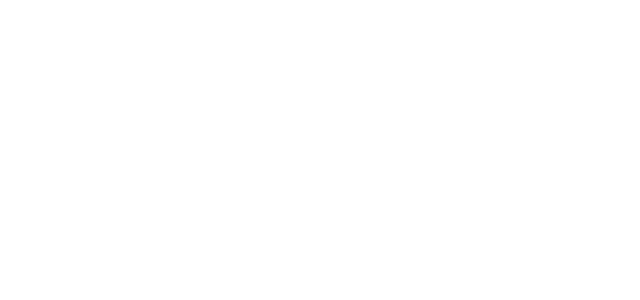
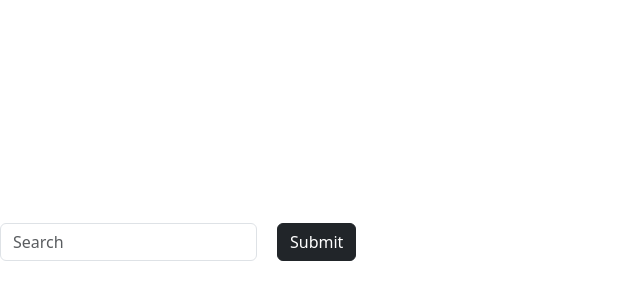
Before and after one commit to ZVKubajak/simple-stocks, a React (Vite) app in the folder client/: page / in a window 1280 px wide. Shown: the part 220-520 px from the top of the page, without its empty margins (0-640 px from the left). Built offline with nearby package versions, Linux system fonts and the light colour scheme.

Commit message:
Centered Search Bar

```diff
--- a/client/src/assets/css/css-components/SearchBar.css
+++ b/client/src/assets/css/css-components/SearchBar.css
@@ -0,0 +1,3 @@
+#submit-button {
+  padding-left:20px;
+}
--- a/client/src/assets/css/css-pages/Stocks.css
+++ b/client/src/assets/css/css-pages/Stocks.css
@@ -0,0 +1,3 @@
+#search-bar {
+  padding-top: 100px;
+}
--- a/client/src/components/SearchBar.tsx
+++ b/client/src/components/SearchBar.tsx
@@ -1,5 +1,5 @@
 import { useState } from "react";
-import { Form, FormControl, Button } from "react-bootstrap";
+import { Form, Button, Col, Row } from "react-bootstrap";
 
 import "../assets/css/css-components/SearchBar.css";
 
@@ -18,18 +18,23 @@ function SearchBar({ onSearch }: SearchBarProps) {
   };
 
   return (
-    <Form onSubmit={handleSearch}>
-      <FormControl
+    <Row className="justify-content-center mt-4">
+      <Col xs="auto">
+        <Form onSubmit={handleSearch} className="d-flex">
+          <Form.Control
             type="search"
             placeholder="Search"
-        className="mr-sm-2"
             value={query}
             onChange={(e) => setQuery(e.target.value)}
           />
+          <div id="submit-button">
             <Button variant="dark" type="submit">
-        Search
+              Submit
             </Button>
+          </div>
         </Form>
+      </Col>
+    </Row>
   );
 }
 
--- a/client/src/pages/Stocks.tsx
+++ b/client/src/pages/Stocks.tsx
@@ -1,11 +1,19 @@
+import SearchBar from "../components/SearchBar";
+
 import "../assets/css/css-pages/Stocks.css";
 
 function Stocks() {
+  const handleSearch = (query: string) => {
+    console.log("Search Query:", query);
+  };
+
   return (
     <main>
-
+      <div id="search-bar">
+      <SearchBar onSearch={handleSearch} />
+      </div>
     </main>
   );
 }
 
-export default Stocks
+export default Stocks;
```
Lines whose indentation alone changed are shown as unchanged.
